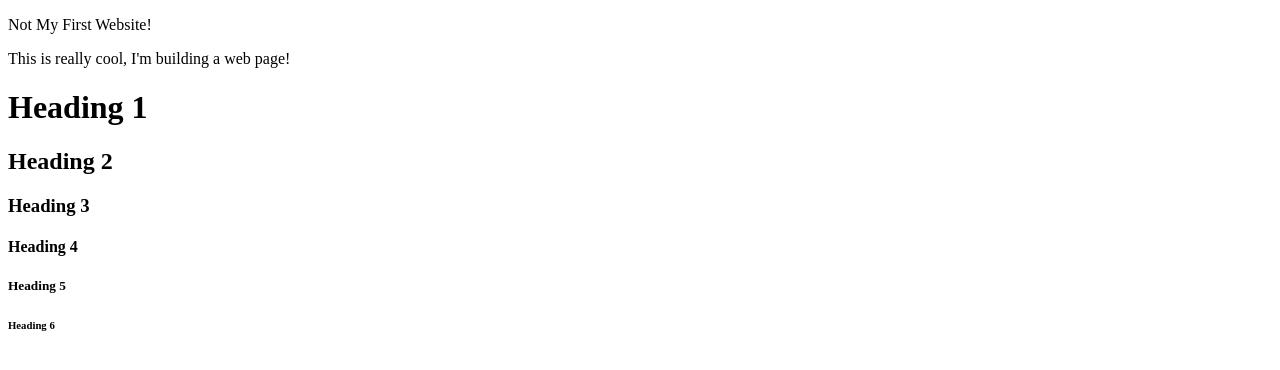
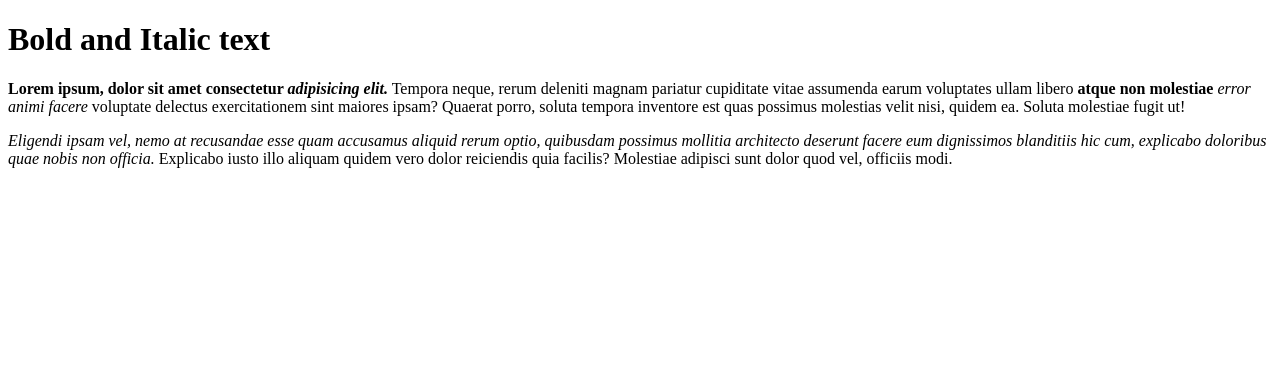
Before and after one commit to jffrsnpbbr/not-my-first-website, a plain HTML site: page index.html in a window 1280 px wide. Drawn offline with Linux system fonts and the light colour scheme.

Commit message:
Bold and Italic text and HTML comments

```diff
--- a/index.html
+++ b/index.html
@@ -5,14 +5,33 @@
     <title>Not My First Website</title>
   </head>
   <body>
-    <p>Not My First Website!</p>
-    <p>This is really cool, I'm building a web page!</p>
+    <h1>Bold and Italic text</h1>
 
-    <h1>Heading 1</h1>
-    <h2>Heading 2</h2>
-    <h3>Heading 3</h3>
-    <h4>Heading 4</h4>
-    <h5>Heading 5</h5>
-    <h6>Heading 6</h6>
+    <!-- <strong> makes my text bold! -->
+    <!-- Do not use <b> and <i> !!! -->
+    <p>
+      <strong
+        >Lorem ipsum, dolor sit amet consectetur
+        <em>adipisicing elit.</em></strong
+      >
+      Tempora neque, rerum deleniti magnam pariatur cupiditate vitae assumenda
+      earum voluptates ullam libero <b>atque non molestiae</b>
+      <i>error animi facere</i>
+      voluptate delectus exercitationem sint maiores ipsam? Quaerat porro,
+      soluta tempora inventore est quas possimus molestias velit nisi, quidem
+      ea. Soluta molestiae fugit ut!
+    </p>
+
+    <!-- <em> stands for emphasis - this makes my text italic -->
+    <p>
+      <em
+        >Eligendi ipsam vel, nemo at recusandae esse quam accusamus aliquid
+        rerum optio, quibusdam possimus mollitia architecto deserunt facere eum
+        dignissimos blanditiis hic cum, explicabo doloribus quae nobis non
+        officia.</em
+      >
+      Explicabo iusto illo aliquam quidem vero dolor reiciendis quia facilis?
+      Molestiae adipisci sunt dolor quod vel, officiis modi.
+    </p>
   </body>
 </html>
```
